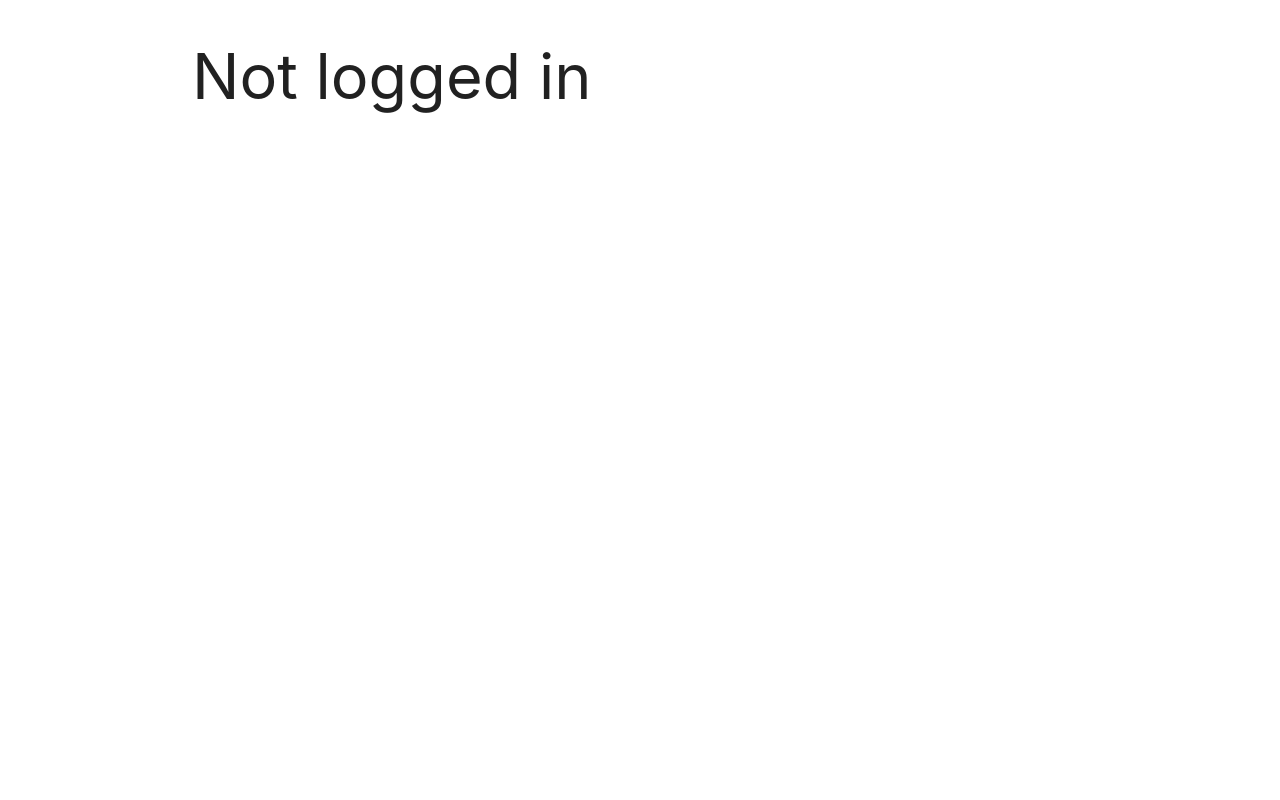
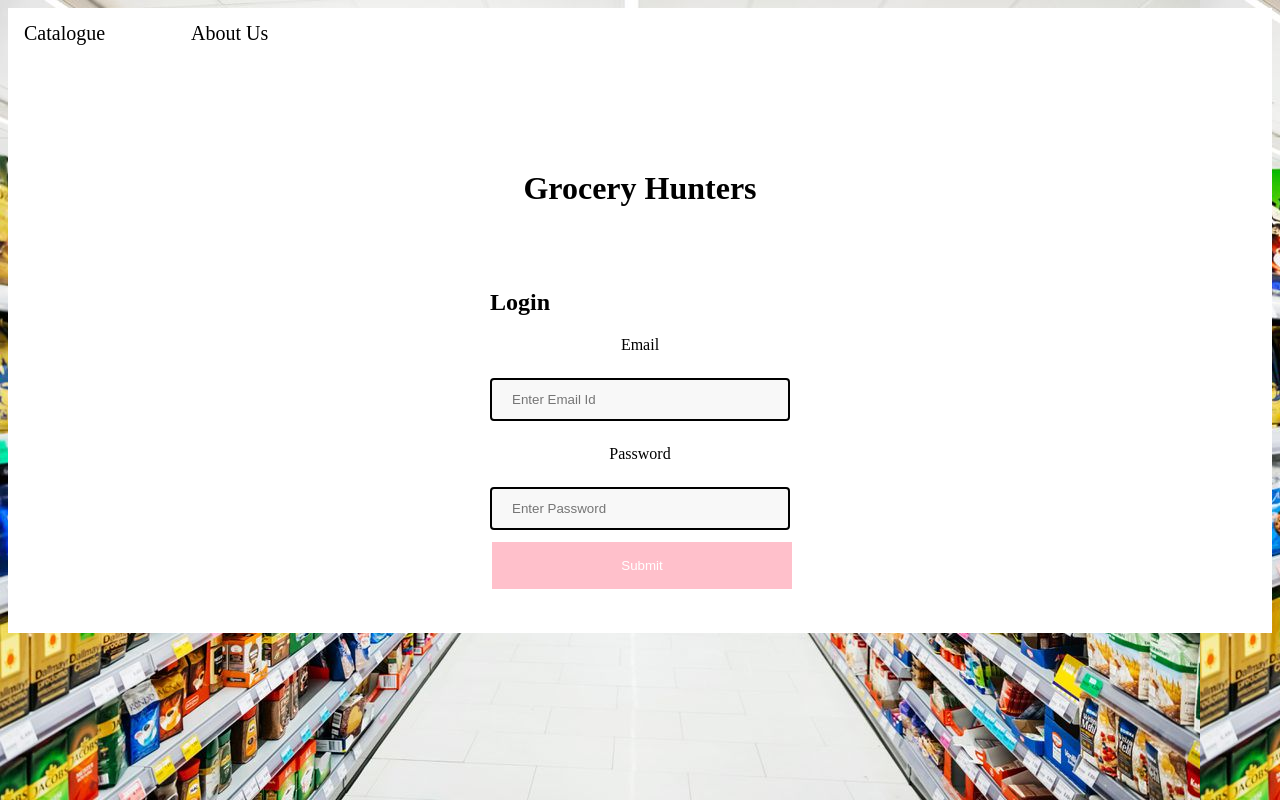
Before and after one commit to JoseBravoMata/Grocery-Hunters, a Flask app: page / in a window 1280 px wide. Run offline with Flask 2, Linux system fonts and the light colour scheme; parts of the project's set-up code (start-up, migrations or seed data) failed here and were passed over.

Commit message:
Integrating main

```diff
--- a/App/static/style.css
+++ b/App/static/style.css
@@ -0,0 +1,118 @@
+body{
+	background-color:white;
+	}
+	   .form {
+	background-color:white;
+	padding: 40px;
+	max-width:600px;
+	margin:40px auto;
+	border-radius:$br;
+	box-shadow:0 4px 10px 4px rgba($form-bg,.3);
+	margin: 0 auto;
+	width:300px;
+
+	}
+
+	input[type=text] {
+	background-color: #F8F8F8;
+	width: 50%;
+	padding: 12px 20px;
+	margin: 8px 0;
+	box-sizing: border-box;
+	border: 2px solid black;
+	border-radius: 4px;
+	}
+
+	input[type=text] {
+	background-color: #F8F8F8;
+	width: 100%;
+	padding: 12px 20px;
+	margin: 8px 0;
+	box-sizing: border-box;
+	border: 2px solid black;
+	border-radius: 4px;
+	}
+
+	input[type=password] {
+	background-color: #F8F8F8;
+	width: 100%;
+	padding: 12px 20px;
+	margin: 8px 0;
+	box-sizing: border-box;
+	border: 2px solid black;
+	border-radius: 4px;
+	align:center;
+	}
+
+	input[type=button], input[type=submit], input[type=Login] {
+	background-color: #FFC0CB;
+	border: none;
+	color: white;
+	padding: 16px 32px;
+	text-decoration: none;
+	margin: 4px 2px;
+	cursor: pointer;
+	width: 100%;
+	}
+
+
+
+.container {
+    overflow: hidden;
+    background-color:white;
+    font-family: Rockwell Extra Bold;
+   }
+
+.container a {
+    float: left;
+    font-size: 20px;
+    color: black;
+    text-align: center;
+    padding: 14px 70px;
+    text-decoration: none;
+             }
+
+.dropdown {
+    float: left;
+    overflow: hidden;
+  }
+
+.dropdown .dropbtn {
+    font-size: 20px;
+font-family: Rockwell Extra Bold;
+    border: none;
+    outline: none;
+    color: black;
+    padding: 14px 16px;
+    background-color: inherit;
+}
+
+.container a:hover, .dropdown:hover .dropbtn {
+    background-color:#00BFFF;
+}
+
+.dropdown-content {
+    display: none;
+    position: absolute;
+    background-color: #f9f9f9;
+    min-width: 160px;
+    box-shadow: 0px 8px 16px 0px rgba(0,0,0,0.2);
+    z-index: 1;
+  }
+
+.dropdown-content a {
+    float: none;
+    color: black;
+    padding: 12px 16px;
+    text-decoration: none;
+    display: block;
+    text-align: left;
+}
+
+.dropdown-content a:hover {
+    background-color:#00BFFF;
+  }
+
+.dropdown:hover .dropdown-content {
+    display: block;
+  }
--- a/App/templates/index.html
+++ b/App/templates/index.html
@@ -1,9 +1,52 @@
 {% extends "layout.html" %}
-{% block title %}Main{% endblock %}
-{% block page %}Main{% endblock %}
+{% block title %}Login{% endblock %}
+{% block page %}Login{% endblock %}
 
 {{ super() }}
 
 {% block content %}
-    <h1>Not logged in</h1>
+    <body style="background-image: url('/images/grocery.jpg');">
+
+
+
+   <div class="container">
+      <div class="dropdown">
+        <button class="dropbtn">Catalogue</button>
+        <div class="dropdown-content">
+          <a href="Recipes.html">Products</a>
+        </div>
+      </div>
+      <a href="AboutUs.html">About Us</a>
+    </div>
+
+
+
+
+
+
+
+   <div class="login-page">
+
+
+           <br><br><br><br><br>
+           <h1 style="text-align:center">Grocery Hunters</h1>
+
+           <form action="Main.html" class="form">
+
+            <h2 style="text-align:left">Login</h2>
+
+              <p align = "center">Email </p>
+           <input type="text" placeholder="Enter Email Id" name="uname" required><br>
+
+
+              <p align = "center">Password </p>
+           <input type="password" placeholder="Enter Password" name="psw" required>
+
+
+
+           <input type="Submit" placeholder ="Login" >
+
+
+
+           </form>
 {% endblock %}
--- a/App/templates/layout.html
+++ b/App/templates/layout.html
@@ -6,7 +6,7 @@
      <!--Import Google Icon Font-->
     <link href="https://fonts.googleapis.com/icon?family=Material+Icons" rel="stylesheet">
     <!-- Compiled and minified CSS -->
-    <link rel="stylesheet" href="https://cdnjs.cloudflare.com/ajax/libs/materialize/1.0.0/css/materialize.min.css">
+    <!--<link rel="stylesheet" href="https://cdnjs.cloudflare.com/ajax/libs/materialize/1.0.0/css/materialize.min.css">-->
     <!--Let browser know website is optimized for mobile-->
     <meta name="viewport" content="width=device-width, initial-scale=1.0"/>
     <title>{% block title %}{% endblock %}</title>
--- a/App/views/user.py
+++ b/App/views/user.py
@@ -10,13 +10,13 @@ def get_user_page():
     return render_template('main.html')
 
 @user_views.route('/products', methods=['GET'])
-def get_user_page():
+def get_products_page():
     return render_template('products.html')
 
 @user_views.route('/list', methods=['GET'])
-def get_user_page():
+def get_list_page():
     return render_template('list.html')
 
 @user_views.route('/search', methods=['GET'])
-def get_user_page():
+def get_search_page():
     return render_template('search.html')
```
Also changed, not shown: App/templates/signup.html (added, +79 -0 lines), images/grocery.jpg (added), images/grocery2.jpeg (added).
